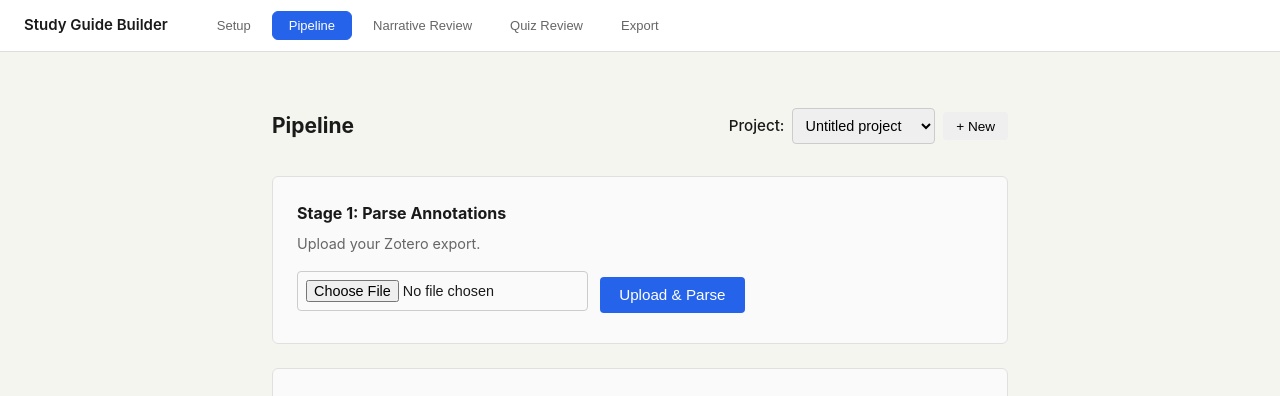
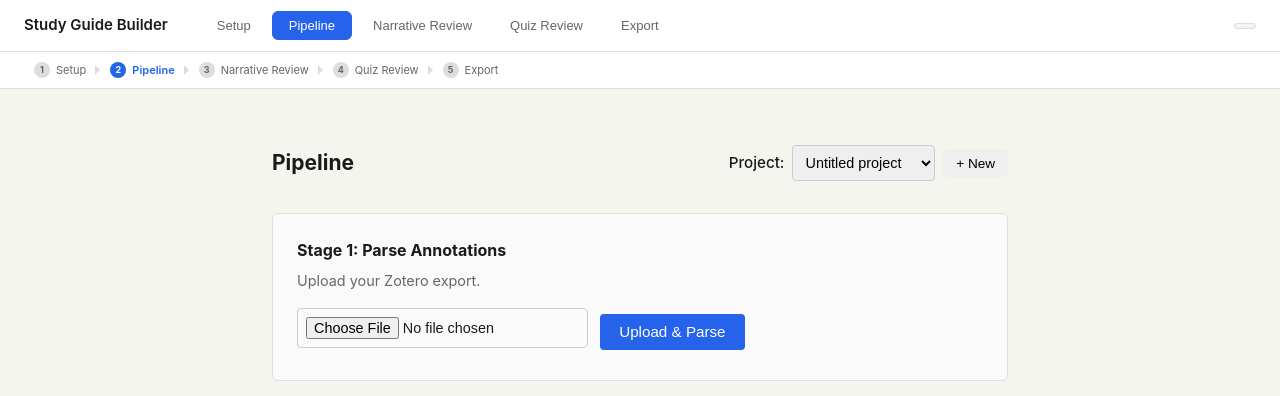
Before and after one commit to vedant-thakur0/zotero-study-guide-app, a Flask app: page / in a window 1280 px wide. Shown: the top 396 px of the page. Run offline with Flask 3, Linux system fonts and the light colour scheme.

Commit message:
feat(ui): make the human-in-the-loop review flow legible
Surface the app's defining value — AI drafts, you verify, nothing
reaches students unapproved — where the work happens.

- Add a persistent flow indicator (a sticky second row below the header)
  showing the 5 stages Setup -> Pipeline -> Narrative Review -> Quiz
  Review -> Export, with the active stage highlighted. It updates on
  every tab switch via switchToTab(), including the localStorage restore
  path, and gives the two review stages a green accent to mark them as
  the verification gate.
- Add human-in-the-loop framing banners atop the Narrative and Quiz
  Review tabs ("AI wrote these drafts. Review and approve each section —
  nothing is exported until you do.").
- Make the already-existing approval state more prominent (without
  rebuilding it): the "N / M approved" progress is now a pill badge, and
  approved cards get a thicker green left border so approval reads at a
  glance.

Tests: 195 passed/1 skipped; JS 4/4.

Co-Authored-By: Claude Opus 4.8 <noreply@anthropic.com>

```diff
--- a/src/zsg/static/review.css
+++ b/src/zsg/static/review.css
@@ -67,7 +67,101 @@ header h1 { font-size: 15px; font-weight: 600; white-space: nowrap; }
 
 .header-spacer { flex: 1; }
 
-#progress-label { font-size: 12px; color: var(--muted); }
+#progress-label {
+  font-size: 12px;
+  font-weight: 600;
+  color: var(--text);
+  background: var(--bg);
+  border: 1px solid var(--border);
+  border-radius: 99px;
+  padding: 2px 10px;
+  white-space: nowrap;
+}
+
+/* ── Flow indicator ──────────────────────────────────────────── */
+#flow-indicator {
+  background: var(--surface);
+  border-bottom: 1px solid var(--border);
+  padding: 0 24px;
+  position: sticky;
+  top: 52px;
+  z-index: 99;
+}
+
+.flow-steps {
+  display: flex;
+  align-items: center;
+  list-style: none;
+  gap: 0;
+  margin: 0;
+  padding: 0;
+  height: 36px;
+  counter-reset: flow-counter;
+}
+
+.flow-step {
+  position: relative;
+  font-size: 11px;
+  color: var(--muted);
+  padding: 0 14px 0 10px;
+  height: 100%;
+  display: flex;
+  align-items: center;
+  white-space: nowrap;
+  counter-increment: flow-counter;
+  transition: color 0.15s;
+}
+
+.flow-step::before {
+  content: counter(flow-counter);
+  display: inline-flex;
+  align-items: center;
+  justify-content: center;
+  width: 16px;
+  height: 16px;
+  border-radius: 50%;
+  background: var(--border);
+  color: var(--muted);
+  font-size: 9px;
+  font-weight: 700;
+  margin-right: 6px;
+  flex-shrink: 0;
+  transition: background 0.15s, color 0.15s;
+}
+
+/* Chevron separator after each step except the last */
+.flow-step:not(:last-child)::after {
+  content: "";
+  position: absolute;
+  right: 0;
+  top: 50%;
+  transform: translateY(-50%);
+  width: 0;
+  height: 0;
+  border-top: 5px solid transparent;
+  border-bottom: 5px solid transparent;
+  border-left: 5px solid var(--border);
+}
+
+.flow-step.active {
+  color: var(--accent);
+  font-weight: 600;
+}
+
+.flow-step.active::before {
+  background: var(--accent);
+  color: #fff;
+}
+
+/* Review steps get a subtle highlight to signal "this is the key stage" */
+.flow-step--review.active {
+  color: var(--approved);
+}
+
+.flow-step--review.active::before {
+  background: var(--approved);
+  color: #fff;
+}
 
 /* ── Tab panels ──────────────────────────────────────────────── */
 .tab-panel { display: none; padding: 24px; }
--- a/src/zsg/static/review.js
+++ b/src/zsg/static/review.js
@@ -515,6 +515,12 @@ function activeTabId() {
   return document.querySelector(".tab-btn.active")?.dataset.tab ?? "";
 }
 
+function updateFlowIndicator(tabId) {
+  document.querySelectorAll(".flow-step").forEach((step) => {
+    step.classList.toggle("active", step.dataset.tab === tabId);
+  });
+}
+
 function switchToTab(tabId) {
   document.querySelectorAll(".tab-btn").forEach((b) => b.classList.remove("active"));
   document.querySelectorAll(".tab-panel").forEach((p) => p.classList.remove("active"));
@@ -522,6 +528,7 @@ function switchToTab(tabId) {
   if (btn) btn.classList.add("active");
   const panel = document.getElementById(tabId);
   if (panel) panel.classList.add("active");
+  updateFlowIndicator(tabId);
   try { localStorage.setItem("zsg_last_tab", tabId); } catch (e) {}
   if (tabId === "tab-quiz")      renderQuizTab();
   if (tabId === "tab-narrative") renderNarrativeTab();
@@ -547,8 +554,13 @@ async function init() {
     const lastTab = localStorage.getItem("zsg_last_tab");
     if (lastTab && lastTab !== "tab-pipeline" && document.getElementById(lastTab)) {
       switchToTab(lastTab);
+    } else {
+      // Sync the flow indicator with the default active tab (Pipeline)
+      updateFlowIndicator(activeTabId());
     }
-  } catch (e) {}
+  } catch (e) {
+    updateFlowIndicator(activeTabId());
+  }
 
   try {
     appState = await fetchState();
--- a/src/zsg/templates/review.html
+++ b/src/zsg/templates/review.html
@@ -21,6 +21,17 @@
   <span id="progress-label"></span>
 </header>
 
+<!-- ── Flow indicator ─────────────────────────────────────────── -->
+<div id="flow-indicator" aria-label="Workflow progress">
+  <ol class="flow-steps">
+    <li class="flow-step" data-tab="tab-setup">Setup</li>
+    <li class="flow-step" data-tab="tab-pipeline">Pipeline</li>
+    <li class="flow-step flow-step--review" data-tab="tab-narrative">Narrative Review</li>
+    <li class="flow-step flow-step--review" data-tab="tab-quiz">Quiz Review</li>
+    <li class="flow-step" data-tab="tab-export">Export</li>
+  </ol>
+</div>
+
 <!-- ── Setup tab ──────────────────────────────────────────────── -->
 <div id="tab-setup" class="tab-panel">
   <div class="empty-state">
@@ -37,6 +48,10 @@
 
 <!-- ── Narrative Review tab ──────────────────────────────────── -->
 <div id="tab-narrative" class="tab-panel">
+  <div class="hitl-banner" id="narrative-hitl-banner">
+    <span class="hitl-banner-icon">&#10003;</span>
+    <span>AI wrote these drafts. <strong>Review and approve each section</strong> — nothing is exported until you do.</span>
+  </div>
   <div id="narrative-sections">
     <div class="empty-state">
       <span class="spinner"></span> Loading…
@@ -46,6 +61,10 @@
 
 <!-- ── Quiz Review tab ───────────────────────────────────────── -->
 <div id="tab-quiz" class="tab-panel">
+  <div class="hitl-banner" id="quiz-hitl-banner">
+    <span class="hitl-banner-icon">&#10003;</span>
+    <span>AI generated these quiz questions. <strong>Review and approve each set</strong> — only approved sections are included in the export.</span>
+  </div>
   <div id="quiz-sections">
     <div class="empty-state">
       <span class="spinner"></span> Loading…
```
Also changed, not shown: other parts of src/zsg/static/review.css (+39 -2 lines).
